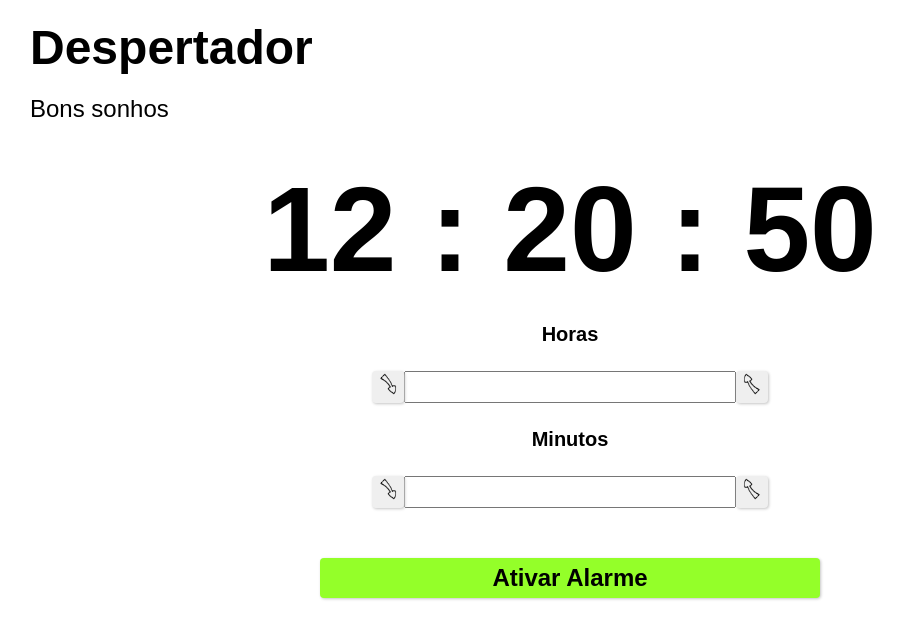
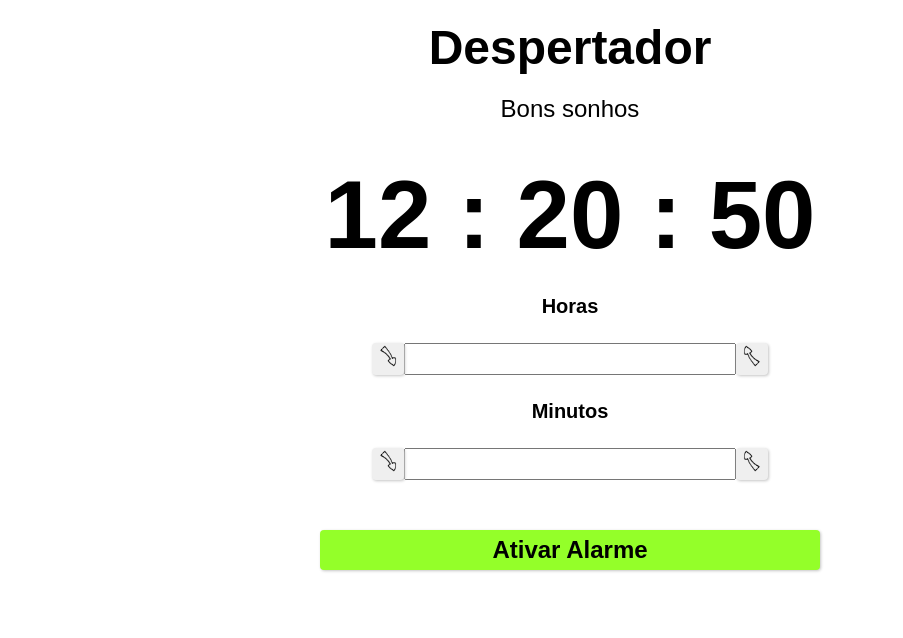
Before and after one commit to danilobserafim/Despertador, a React (Create React App) app: page / in a window 1280 px wide. Shown: the top 638 px of the page, without its empty margins (70-973 px from the left). Built offline with nearby package versions, Linux system fonts and the light colour scheme.

Commit message:
Alteracao de estilo

```diff
--- a/src/components/despertador.js
+++ b/src/components/despertador.js
@@ -45,9 +45,9 @@ function Despertador() {
         document.getElementById('audio').pause()
         setIsActive(!isActive)
         document.getElementById('mensagem').style = "opacity:0;"
-        document.getElementById('hora').disabled = true
-        document.getElementById('minuto').disabled = true
-        alert('Que bom que ja acordou :D')
+        document.getElementById('hora').value = null
+        document.getElementById('minuto').value = null
+
 
 
 
--- a/src/styles/cabecalho.module.css
+++ b/src/styles/cabecalho.module.css
@@ -2,6 +2,7 @@
     font-family: sans-serif;
     height: 130px;
     padding: 20px 100px;
+    text-align: center;
 }
 .header h1{
     font-size: 3rem;
--- a/src/styles/relogio.module.css
+++ b/src/styles/relogio.module.css
@@ -1,6 +1,6 @@
 .relogio{
     text-align: center;
-    font-size: 5rem;
+    font-size: 4rem;
     font-family: sans-serif;
     margin-top: 30px;
 }
```
Also changed, not shown: 1 other file (tests, documents, lock files or other folders).
